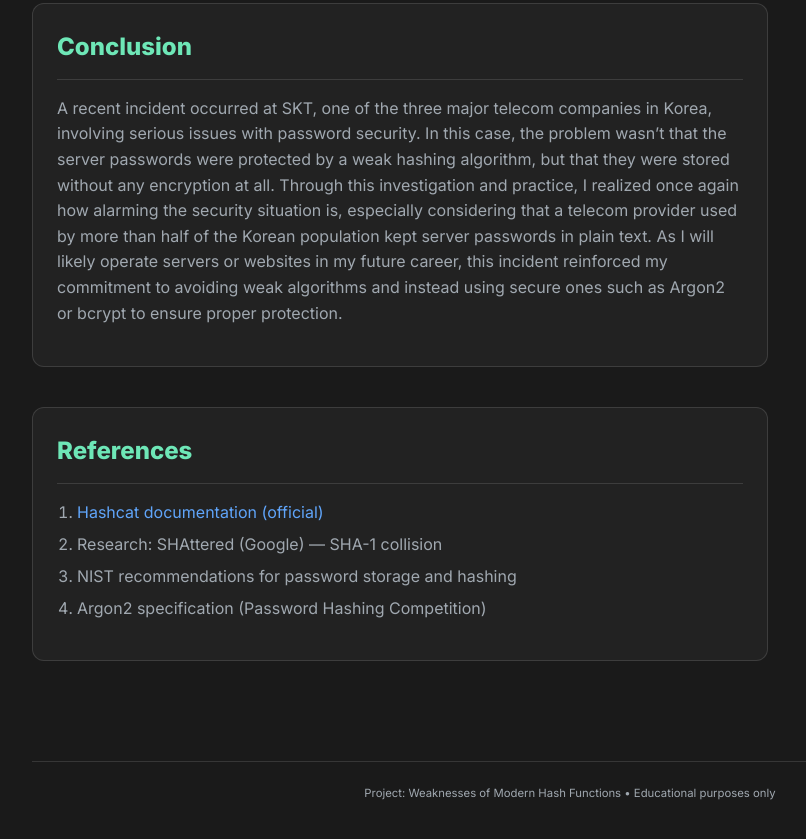
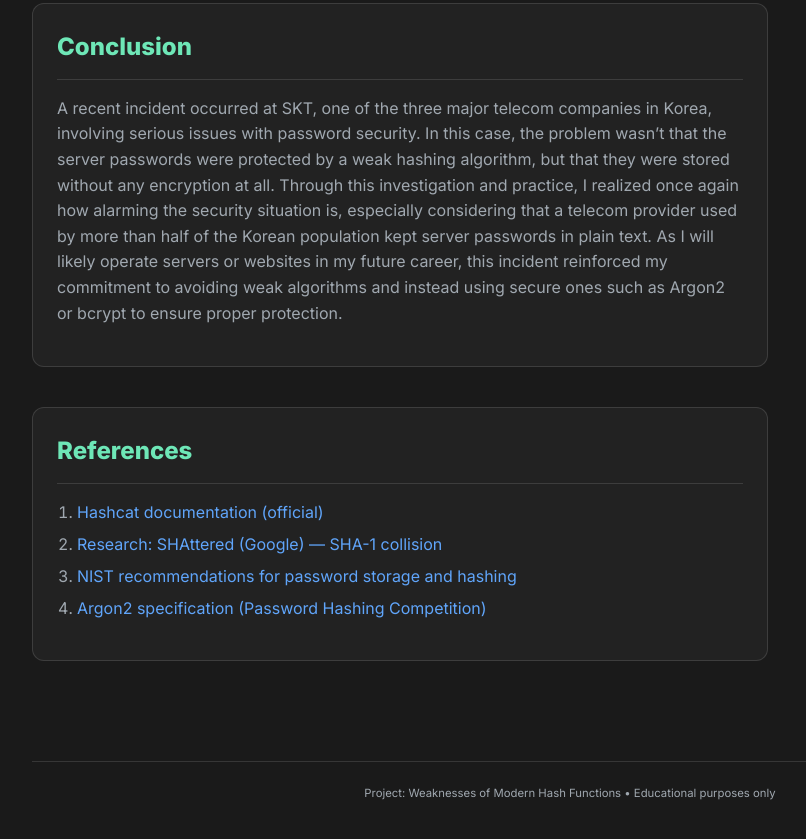
Before and after one commit to cygnus63/vsb-security, a plain HTML site: page index.html in a window 1280 px wide. Shown: the part 6147-6986 px from the top of the page, without its empty margins (70-876 px from the left). Drawn offline with Linux system fonts and the light colour scheme.

Commit message:
Add files via upload

```diff
--- a/index.html
+++ b/index.html
@@ -35,7 +35,6 @@
                 <a href="#state">Current State of the Art</a>
                 <a href="#attacks">Attack types</a>
                 <a href="#hashcat">Hashcat</a>
-                <!-- <a href="#opinion">Opinion</a> -->
                 <a href="#conclusion">Conclusion</a>
                 <a href="#references">References</a>
             </nav>
@@ -61,14 +60,10 @@
                             as salting and iteration) directly influence
                             real-world security strength.
                         </p>
-                        <!-- <p>This project explains why some widely used hash functions are considered weak today, describes the most important attack classes, and demonstrates practical password-recovery workflows with <strong><a href="https://hashcat.org/" target="_blank" style="color:var(--accent-secondary)">Hashcat</a></strong>. The goal is practical understanding: how algorithm design and usage patterns (salting, iteration, algorithm choice) determine real-world resistance to attacks.</p> -->
                     </section>
 
                     <section id="state">
                         <h2>Current state of the art</h2>
-
-                        <!-- <h3 style="margin:4px 0 6px 0; font-size:15px; color: var(--text-muted);">(1) Hash algorithms currently in use</h3> -->
-                        <!-- <p>Common hash families and where they are used:</p> -->
                         <div class="cards">
                             <div class="card">
                                 <h3 style="font-size: 18px; margin: 0 0 6px 0">
@@ -573,7 +568,6 @@
                             weak algorithms and instead using secure ones such
                             as Argon2 or bcrypt to ensure proper protection.
                         </p>
-                        <!-- <p>Hash functions differ by design goals: speed vs resistance to brute-force. Fast cryptographic hashes (MD5, SHA-1) are unsuitable for password storage; modern systems must adopt slow, memory-hard functions and proper salting. Demonstrations with <a href="https://hashcat-tools.com/" target="_blank" style="color:var(--accent-secondary)">Hashcat</a> make these differences tangible and are an excellent way to convey danger and mitigations in a 10-minute presentation.</p> -->
                     </section>
 
                     <section id="references">
@@ -581,22 +575,39 @@
                         <ol>
                             <li>
                                 <a
-                                    href="https://hashcat-docs.net/"
+                                    href="https://hashcat.net/wiki/"
                                     target="_blank"
                                     style="color: var(--accent-secondary)"
                                     >Hashcat documentation (official)</a
                                 >
                             </li>
                             <li>
-                                Research: SHAttered (Google) — SHA-1 collision
+                                <a
+                                    href="https://shattered.io/static/shattered.pdf"
+                                    target="_blank"
+                                    style="color: var(--accent-secondary)"
+                                    >Research: SHAttered (Google) — SHA-1
+                                    collision</a
+                                >
+                            </li>
+
+                            <li>
+                                <a
+                                    href="https://pages.nist.gov/800-63-3/sp800-63b.html"
+                                    target="_blank"
+                                    style="color: var(--accent-secondary)"
+                                    >NIST recommendations for password storage
+                                    and hashing</a
+                                >
                             </li>
                             <li>
-                                NIST recommendations for password storage and
-                                hashing
-                            </li>
-                            <li>
-                                Argon2 specification (Password Hashing
-                                Competition)
+                                <a
+                                    href="https://www.password-hashing.net/argon2-specs.pdf"
+                                    target="_blank"
+                                    style="color: var(--accent-secondary)"
+                                    >Argon2 specification (Password Hashing
+                                    Competition)</a
+                                >
                             </li>
                         </ol>
                     </section>
@@ -609,7 +620,6 @@
                         <a href="#state">Current State of the Art</a>
                         <a href="#attacks">Attack types</a>
                         <a href="#hashcat">Hashcat</a>
-                        <!-- <a href="#opinion">Opinion</a> -->
                         <a href="#conclusion">Conclusion</a>
                         <a href="#references">References</a>
                     </div>
```
